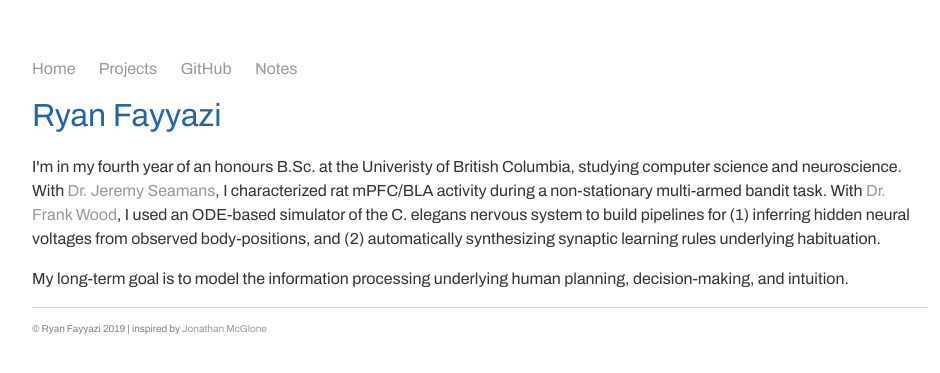
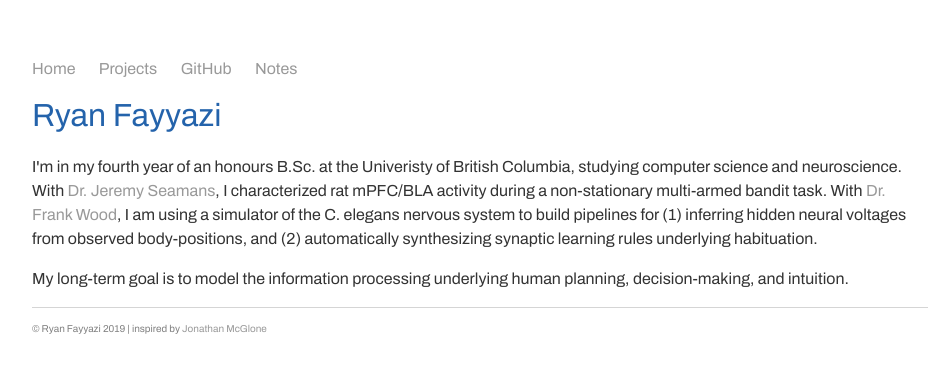
Before and after one commit to rfayyazi/rfayyazi.github.io, a Jekyll site: the page built from index.html, in a window 1280 px wide. Shown: the top 373 px of the page, without its empty margins (160-1100 px from the left). Built offline with Jekyll 4.4.1, drawn with Linux system fonts in a browser that asks for light colours; some web fonts are replaced.

Commit message:
Update index.html

```diff
--- a/index.html
+++ b/index.html
@@ -8,7 +8,7 @@ title: Ryan Fayyazi
 <h1>Ryan Fayyazi</h1>
 <p>I'm in my fourth year of an honours B.Sc. at the Univeristy of British Columbia, studying computer science and neuroscience.
   With <a href="https://www.centreforbrainhealth.ca/seamans-jeremy">Dr. Jeremy Seamans</a>, I characterized rat mPFC/BLA activity during a non-stationary multi-armed bandit task.
-  With <a href="https://www.cs.ubc.ca/~fwood/">Dr. Frank Wood</a>, I used an ODE-based simulator of the C. elegans nervous system to build pipelines for
+  With <a href="https://www.cs.ubc.ca/~fwood/">Dr. Frank Wood</a>, I am using a simulator of the C. elegans nervous system to build pipelines for
   (1) inferring hidden neural voltages from observed body-positions, and (2) automatically synthesizing synaptic learning rules underlying habituation.</p>
 
 <!-- <ul class=a>
```
